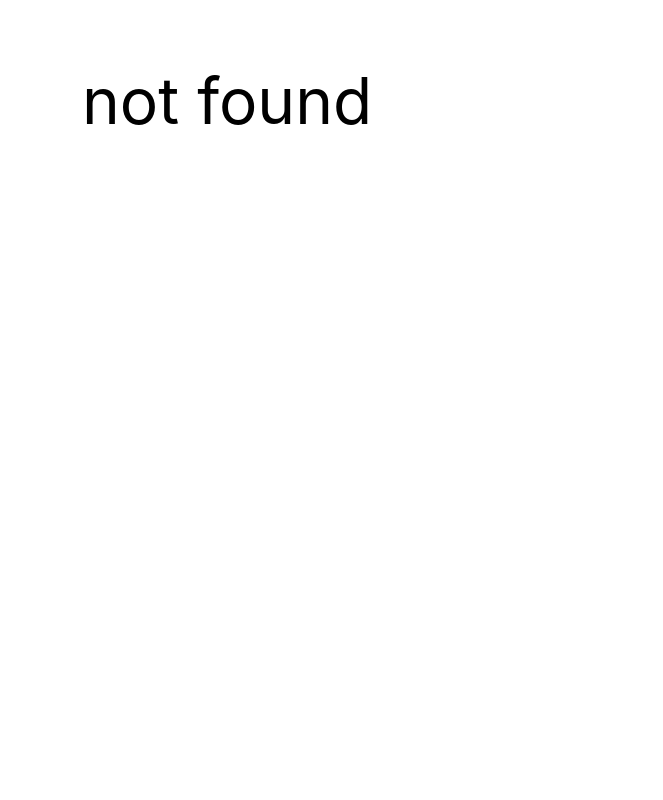
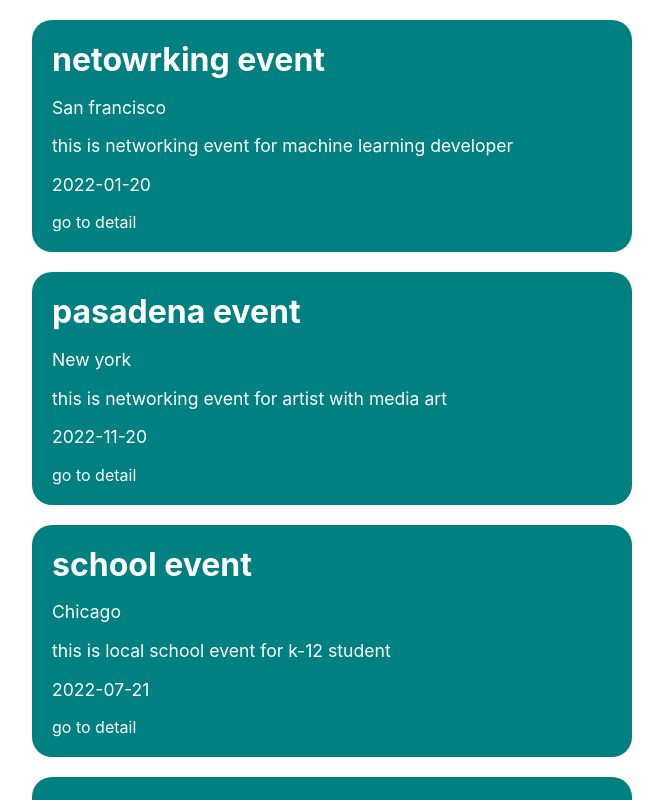
Before and after one commit to solfincode/next-js-practice, a Next.js app: page /events in a window 1280 px wide. Before the commit this address had no page. Shown: the top 800 px of the page, without its empty margins (308-971 px from the left). Built offline with nearby package versions, Linux system fonts and the light colour scheme.

Commit message:
create event page and details using file-based routing

```diff
--- /dev/null
+++ b/components/EventList.js
@@ -0,0 +1,15 @@
+import Link from "next/link";
+import styles from "../styles/events.module.css";
+
+export default function EventList({ title, location, description, date, id }) {
+  const url = `/events/${id}`;
+  return (
+    <div className={styles.box}>
+      <h2 className={styles.title}>{title}</h2>
+      <p className={styles.paragraph}>{location}</p>
+      <p className={styles.paragraph}>{description}</p>
+      <p className={styles.paragraph}>{date}</p>
+      <Link href={url}>go to detail</Link>
+    </div>
+  );
+}
--- a/contexts/module.js
+++ b/contexts/module.js
@@ -8,8 +8,43 @@ export const useModule = () => {
 
 export const ContextProvider = ({children}) => {
   const [title, setTitle] = useState("hello world context world");
+  const data = [
+    {
+      id:"1",
+      title:"netowrking event",
+      description:"this is networking event for machine learning developer",
+      location:"San francisco",
+      date:"2022-01-20",
+      isFeatured:true,
+    },
+    {
+      id:"2",
+      title:"pasadena event",
+      description:"this is networking event for artist with media art",
+      location:"New york",
+      date:"2022-11-20",
+      isFeatured:false,
+    },
+    {
+      id:"3",
+      title:"school event",
+      description:"this is local school event for k-12 student",
+      location:"Chicago",
+      date:"2022-07-21",
+      isFeatured:true,
+    },
+    {
+      id:"4",
+      title:"netowrking event 4",
+      description:"this is networking event 4 for machine learning developer",
+      location:"San francisco",
+      date:"2022-4-20",
+      isFeatured:true,
+    },
+  ]
   const value = {
     title,
+    data,
   };
   return (
     <ContextModule.Provider value={value}>{children}</ContextModule.Provider>
--- /dev/null
+++ b/pages/events/index.js
@@ -0,0 +1,21 @@
+import { useModule } from "../../contexts/module";
+//event list component
+import EventList from "../../components/EventList";
+
+export default function index() {
+  const { data } = useModule();
+  return (
+    <div style={{ margin: "0 auto", width: "600px" }}>
+      {data.map((event) => (
+        <EventList
+          key={event.id}
+          id={event.id}
+          title={event.title}
+          location={event.location}
+          date={event.date}
+          description={event.description}
+        />
+      ))}
+    </div>
+  );
+}
--- a/pages/index.js
+++ b/pages/index.js
@@ -17,6 +17,9 @@ export default function Home({ data }) {
         <h3>this is data fetched from json placeholder api site</h3>
         <Link href="/news">
           <div className={styles.button}>goto news page</div>
+        </Link>
+        <Link href="/events">
+          <div className={styles.button}>goto events page</div>
         </Link>
         {data.map((el) => {
           return <Card title={el.title} key={el.id} styles={styles} />;
--- a/styles/Home.module.css
+++ b/styles/Home.module.css
@@ -7,7 +7,7 @@
   padding: 4rem 0;
   flex: 1;
   display: flex;
-  margin: 0 auto;
+  margin: 0px auto;
   width: 500px;
   flex-direction: column;
   /* justify-content: center; */
@@ -108,4 +108,5 @@
   width: 200px;
   text-align: center;
   cursor: pointer;
+  margin-bottom: 20px;
 }
--- /dev/null
+++ b/styles/events.module.css
@@ -0,0 +1,15 @@
+.box {
+  background-color: teal;
+  border-radius: 20px;
+  padding: 20px;
+  margin: 20px 0px;
+  color: white;
+}
+
+.title {
+  font-size: 2em;
+  margin: 0px;
+}
+.paragraph {
+  font-size: 1.1em;
+}
```
Also changed, not shown: components/EventDetails.js (added, +14 -0 lines), pages/events/[id].js (added, +25 -0 lines), 1 other file (tests, documents, lock files or other folders).
